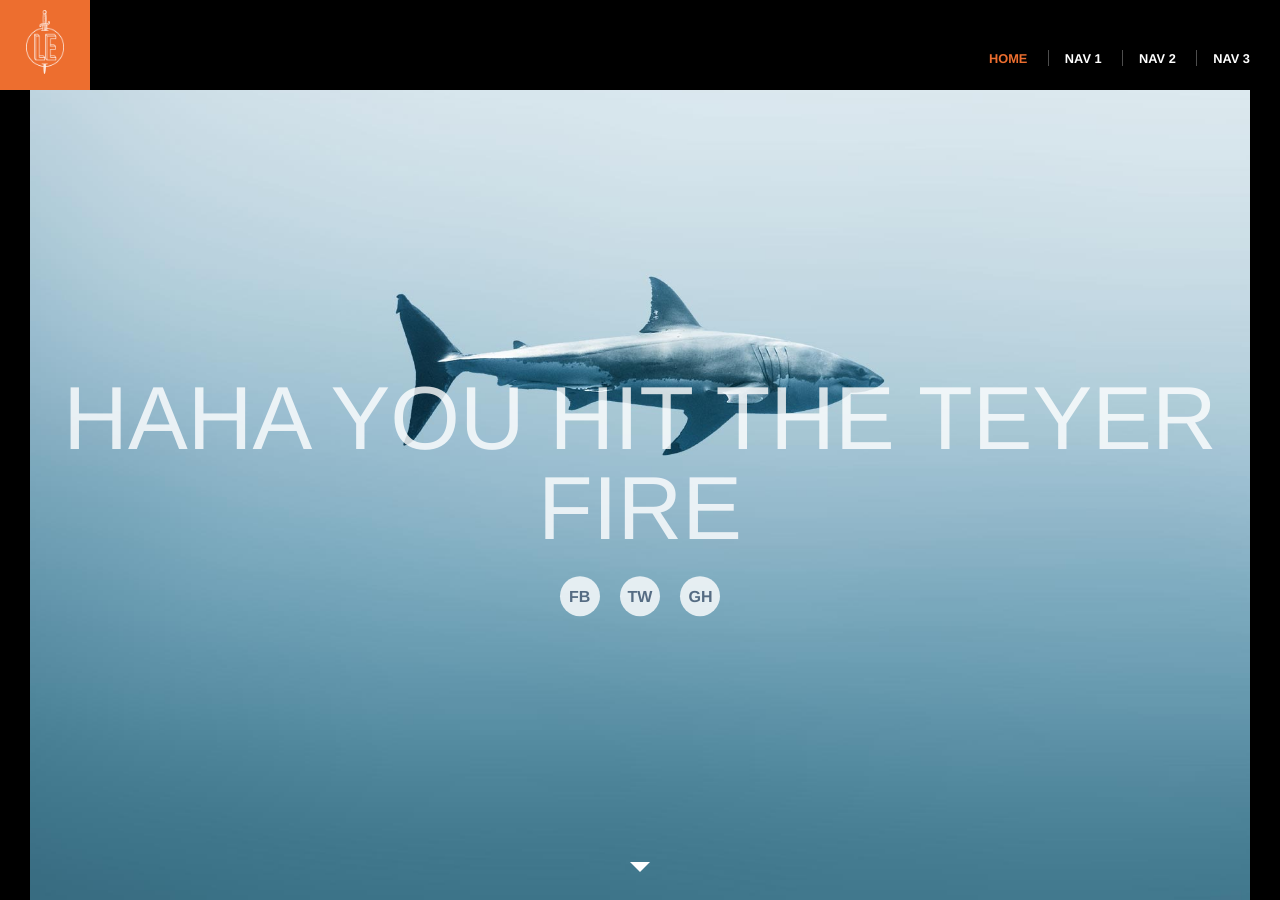
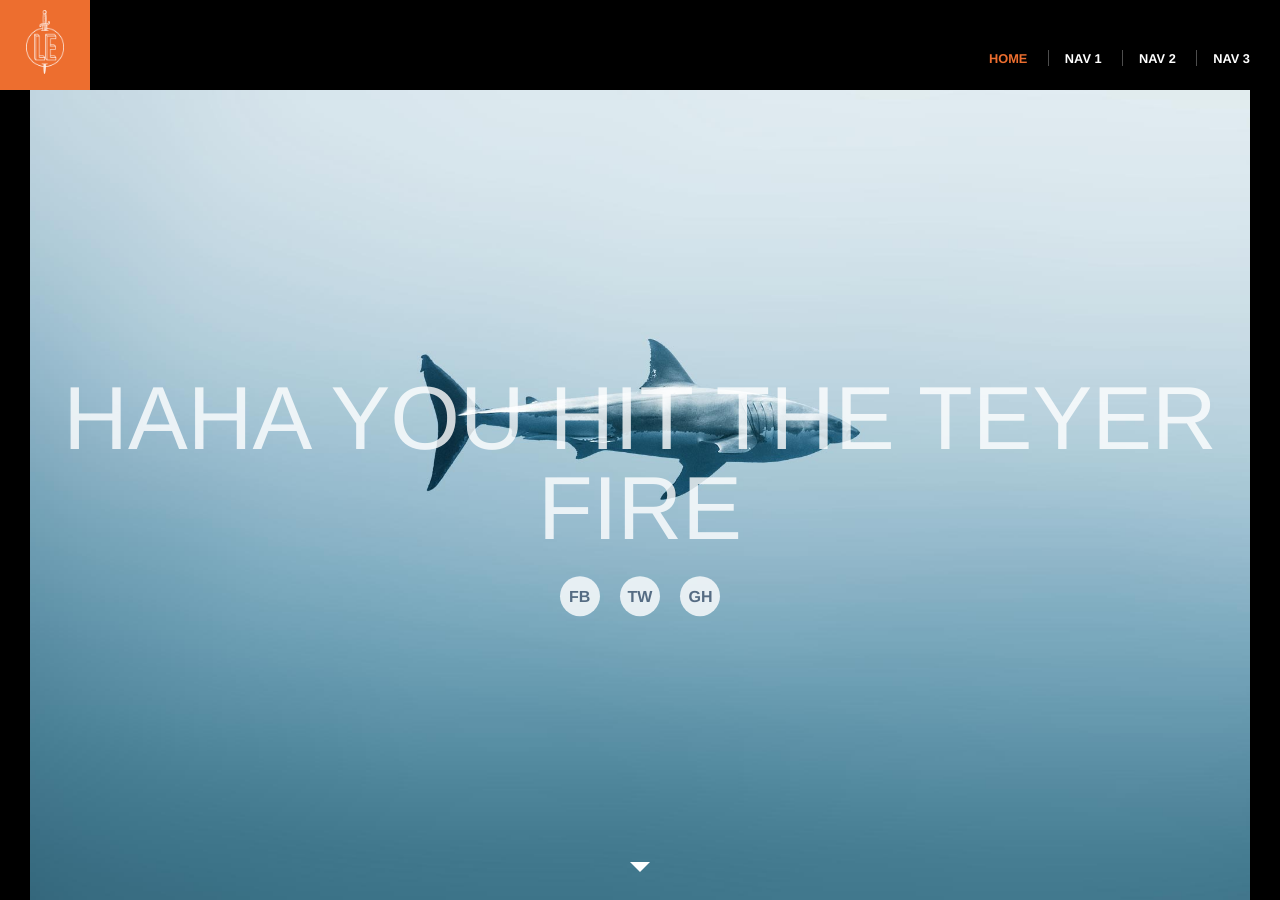
Before and after one commit to Travizzle/travizzle.github.io, a Jekyll site: the page built from index.html, in a window 1280 px wide and 900 px high. Built offline with Jekyll 4.4.1, drawn with Linux system fonts in a browser that asks for light colours.

Commit message:
Add gallery index page, arrange main page containers using flexbox

```diff
--- a/_layouts/default.html
+++ b/_layouts/default.html
@@ -4,7 +4,9 @@
   <body>
     {% include header.html %}
 
-    {{ content }}
+    <div class="content-container">
+      {{ content }}
+    </div>
 
     {% include footer.html %}
   </body>
--- a/_layouts/default_test.html
+++ /dev/null
@@ -1 +0,0 @@
-{{ content }}
--- a/css/main.css
+++ b/css/main.css
@@ -1,9 +1,21 @@
 /* GLOBAL STYLES */
+html {
+  box-shadow: 0 0 0 30px #000 inset;
+  padding: 0 30px;
+}
+body {
+  display: flex;
+  flex-direction: column;
+  font-family: helvetica, arial, sans;
+  min-height: 100vh;
+}
+.content-container {
+  flex-grow: 1;
+  padding-top: 10vh;
+  width: 100%;
+}
 a {
   color: #6397b5;
-}
-body {
-  font-family: helvetica, arial, sans;
 }
 h1 {
   font-size: 7vw;
@@ -12,19 +24,15 @@
 h2 {
   font-size: 2em;
 }
+p {
+  line-height: 1.5;
+}
 h2 ~ p {
   font-size: 0.8em;
   font-style: italic;
   margin: 1em auto 0;
   max-width: 70%;
   text-align: center;
-}
-html {
-  box-shadow: 0 0 0 30px #000 inset;
-  padding: 0 30px;
-}
-p {
-  line-height: 1.5;
 }
 
 /* HEADER STYLES */
@@ -79,6 +87,7 @@
 }
 .header-logo img {
   height: 80%;
+  width: auto;
 }
 .header-logo:hover,
 .header-logo:active {
@@ -125,8 +134,7 @@
   background-color: #c7dbfc;
   background-size: cover;
   box-sizing: border-box;
-  height: 100vh;
-  padding-top: 10vh;
+  height: 90vh;
 }
 .full-hero:after {
   border: 10px solid;
@@ -134,6 +142,7 @@
   bottom: 2vh;
   color: #fff;
   content: "";
+  display: block;
   height: 0;
   left: 50%;
   position: absolute;
--- /dev/null
+++ b/gallery/index.html
@@ -0,0 +1,5 @@
+---
+layout: default
+---
+
+I'm a 3 col page!
--- a/test.html
+++ /dev/null
@@ -1,5 +0,0 @@
----
-layout: default
----
-
-For the fourth, and I hope final time, hello, world!
```
